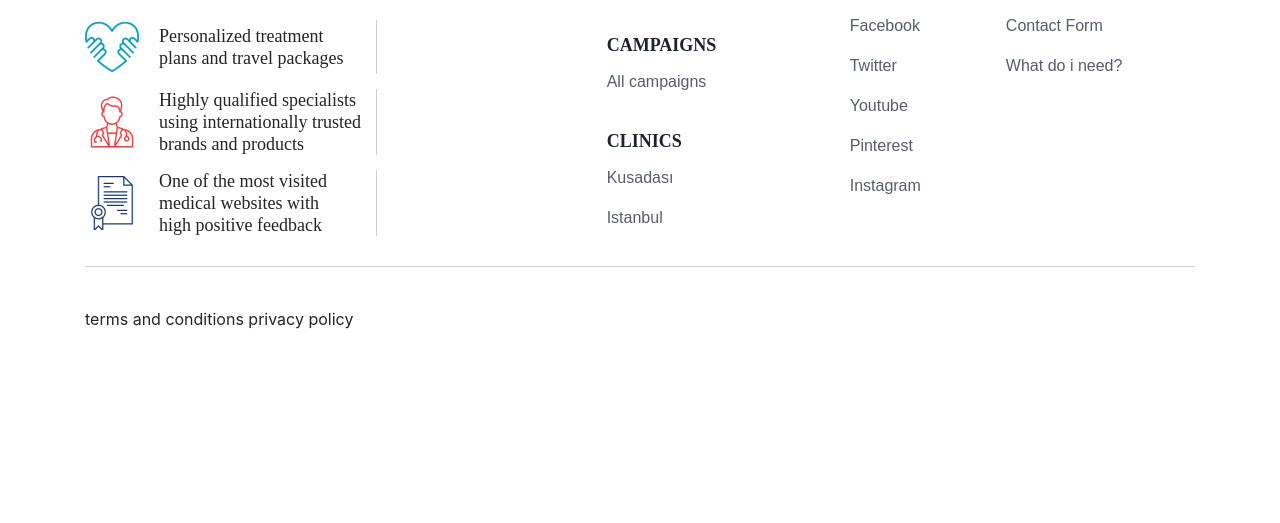
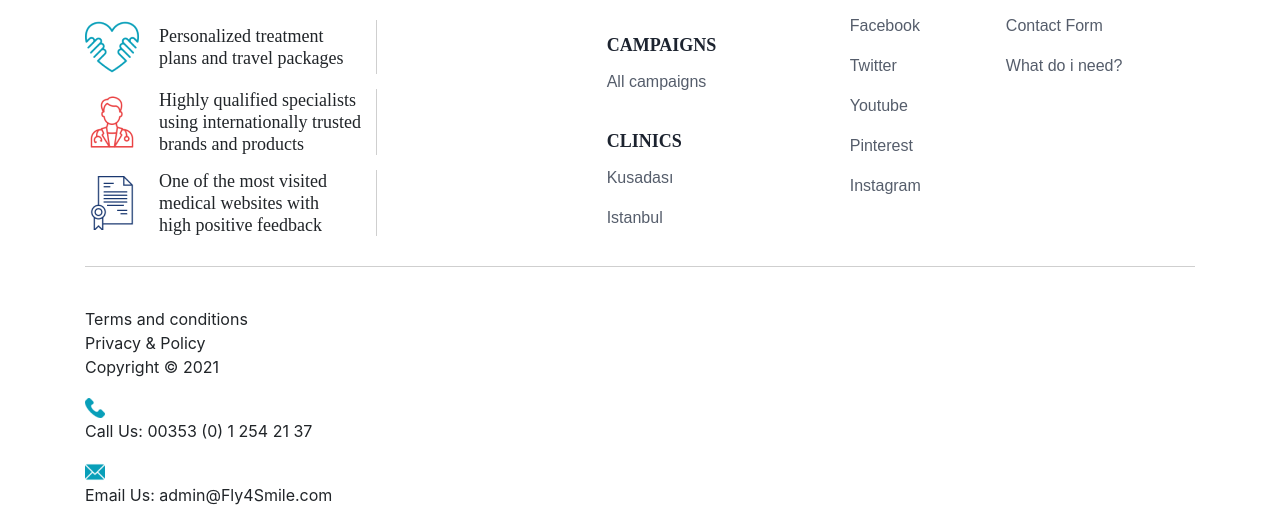
Before and after one commit to TimonHC/Fly4Smile, a plain HTML site: page index.html in a window 1280 px wide. Shown: the part 4493-5016 px from the top of the page. Before the commit the page ends 4824 px from the top, so only its background shows below. Drawn offline with nearby package versions, Linux system fonts and the light colour scheme.

Commit message:
completed general styling of whole page

```diff
--- a/index.html
+++ b/index.html
@@ -230,7 +230,6 @@
         </div>
 
     </div>
-
 
 </div>
 
@@ -502,7 +501,25 @@
 </div>
 
 <div class="container">
-    terms and conditions privacy policy
+
+    <div id="footer-links-wrapper-1">
+        <a>Terms and conditions</a>
+        <div class="vertical-separator-right" style="margin-left: 10px;  margin-right: 10px;"></div>
+        <a>Privacy & Policy </a>
+        <div class="vertical-separator-right" style="margin-left: 10px;  margin-right: 10px;"></div>
+        <p>Copyright © 2021</p>
+    </div>
+
+    <div id="footer-links-wrapper-2">
+        <img src="images/call-icon.png" alt="call-img">
+        <p>Call Us: 00353 (0) 1 254 21 37</p>
+
+        <img src="images/email-icon.png" alt="email-img">
+        <p>Email Us: admin@Fly4Smile.com</p>
+
+    </div>
+
+
 </div>
 
 
```
Also changed, not shown: images/call-icon.png (added), images/email-icon.png (added).
